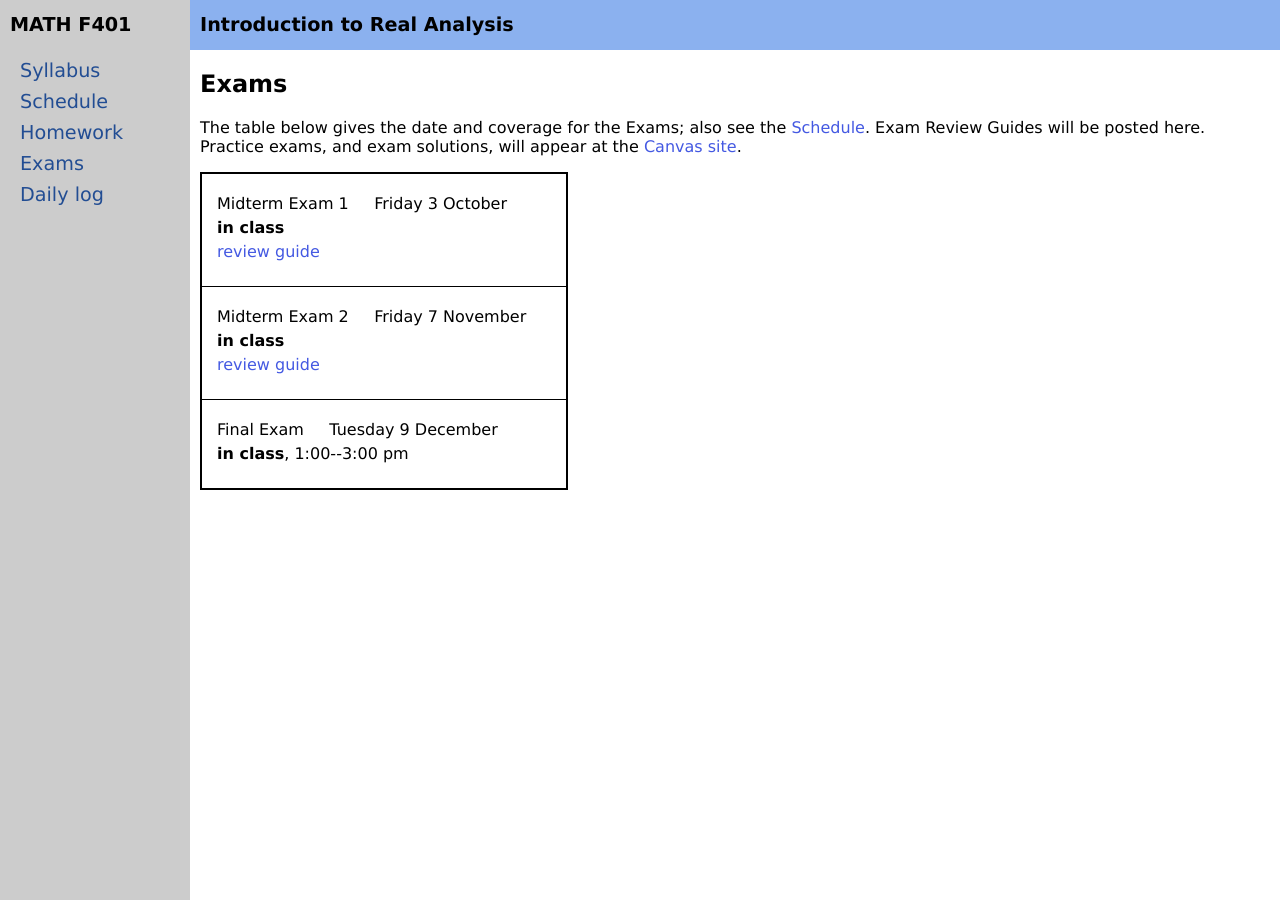
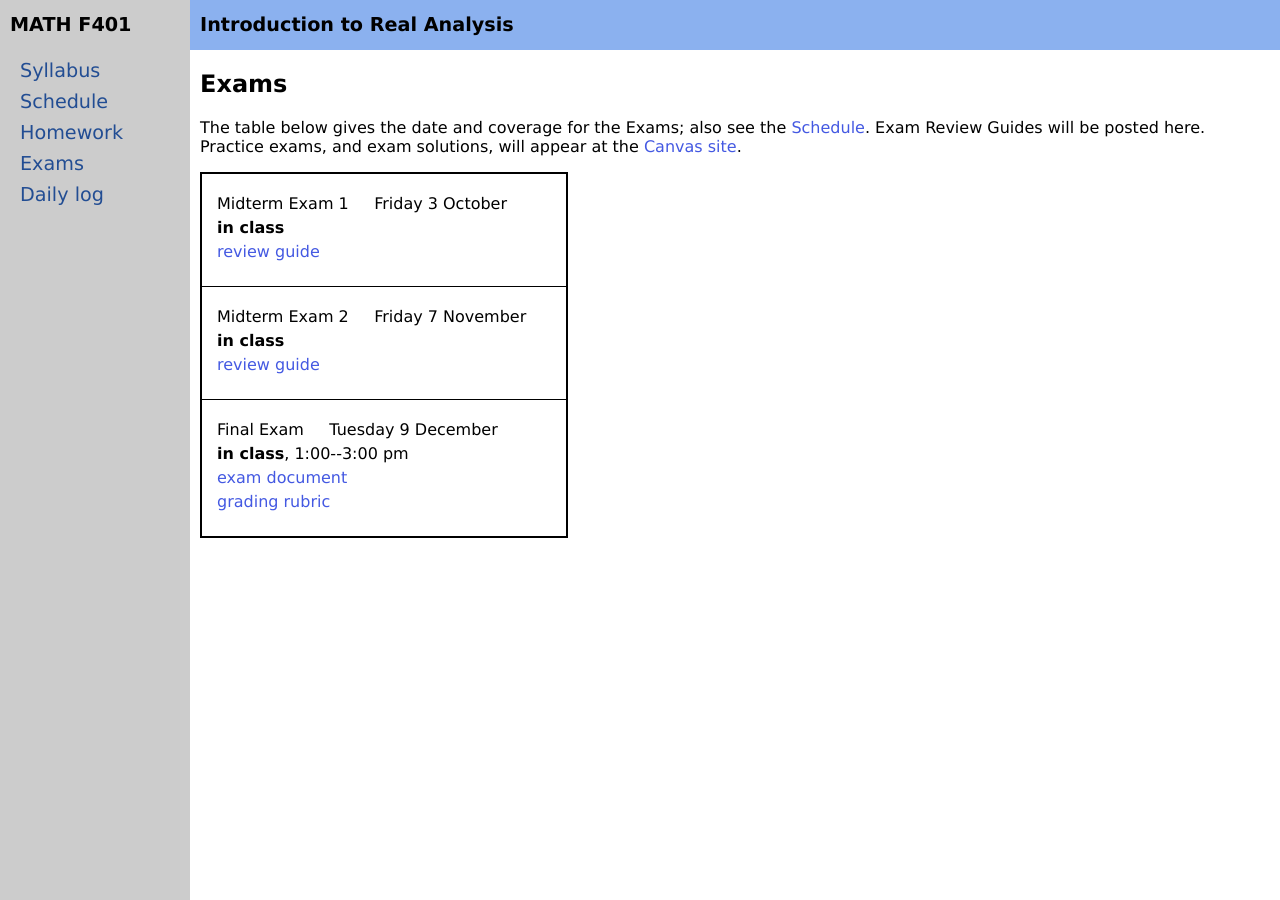
Before and after one commit to bueler/real, a Jekyll site: the page built from exams.md, in a window 1280 px wide. Built offline with Jekyll 4.4.1, drawn with Linux system fonts in a browser that asks for light colours.

Commit message:
post final exam with rubric

```diff
--- a/_data/exams.yml
+++ b/_data/exams.yml
@@ -14,5 +14,5 @@ exams:
 - name: Final Exam
   date: Tuesday 9 December
   info: <b>in class</b>, 1:00--3:00 pm
-  #reviewguide: finalreview.pdf
-  #rubric: finalrubric.pdf
+  doc: final.pdf
+  rubric: finalrubric.pdf
--- a/_includes/exam_table.md
+++ b/_includes/exam_table.md
@@ -24,7 +24,7 @@
         {% endif %}
         {% if exam.rubric %}
         <tr>
-            <td><a href="{{ data.home }}/{{ exam.rubric }}">rubric</a></td>
+            <td><a href="{{ data.home }}/{{ exam.rubric }}">grading rubric</a></td>
         </tr>
         {% endif %}
       </table>
```
Also changed, not shown: 4 other files.
